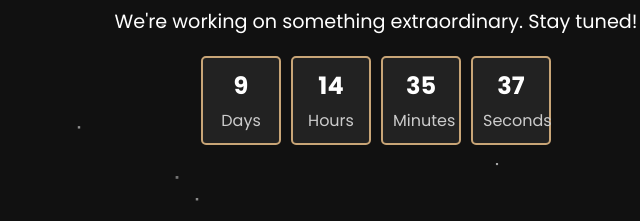
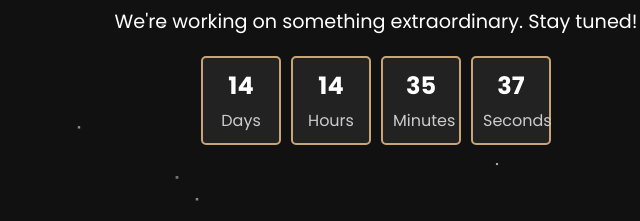
Before and after one commit to HasinduNimesh/Inreach-comingsoon, a plain HTML site: page index.html in a window 1280 px wide. Shown: the part 135-356 px from the top of the page, 264-904 px from the left. Drawn offline with Linux system fonts and the light colour scheme.

Commit message:
Update index.html

```diff
--- a/index.html
+++ b/index.html
@@ -368,7 +368,7 @@
 
     /* ---------- COUNTDOWN TIMER (Updating Each Time Box) ---------- */
     function countdownTimer() {
-      const launchDate = new Date('2025-02-20T00:00:00').getTime();
+      const launchDate = new Date('2025-02-25T00:00:00').getTime();
       setInterval(() => {
         const now = new Date().getTime();
         const timeLeft = launchDate - now;
```
